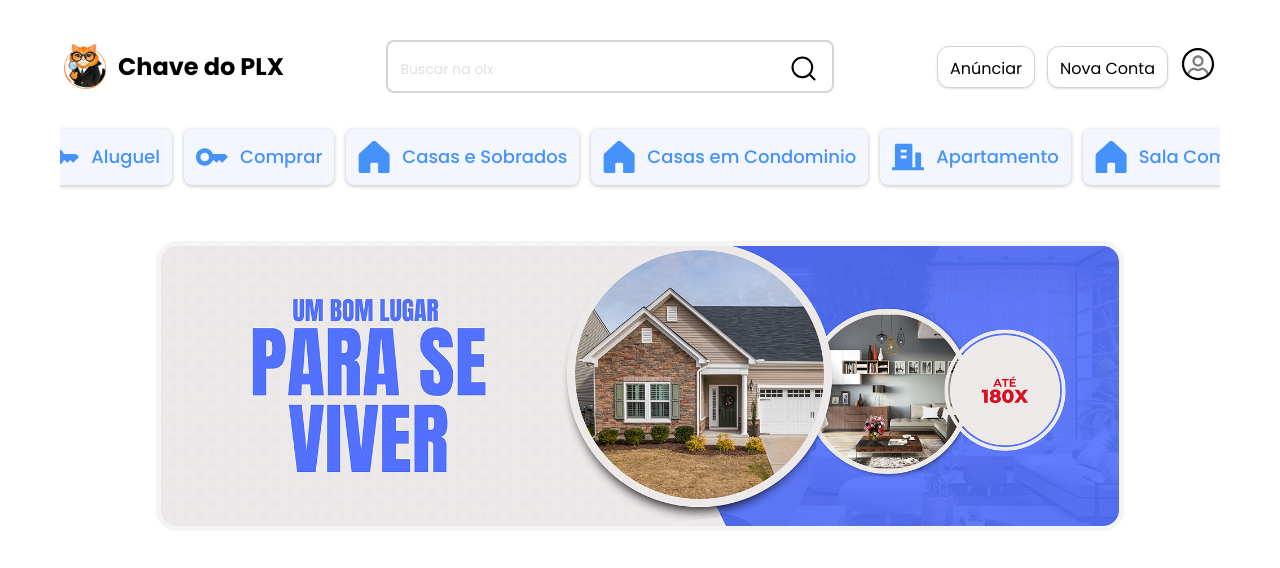
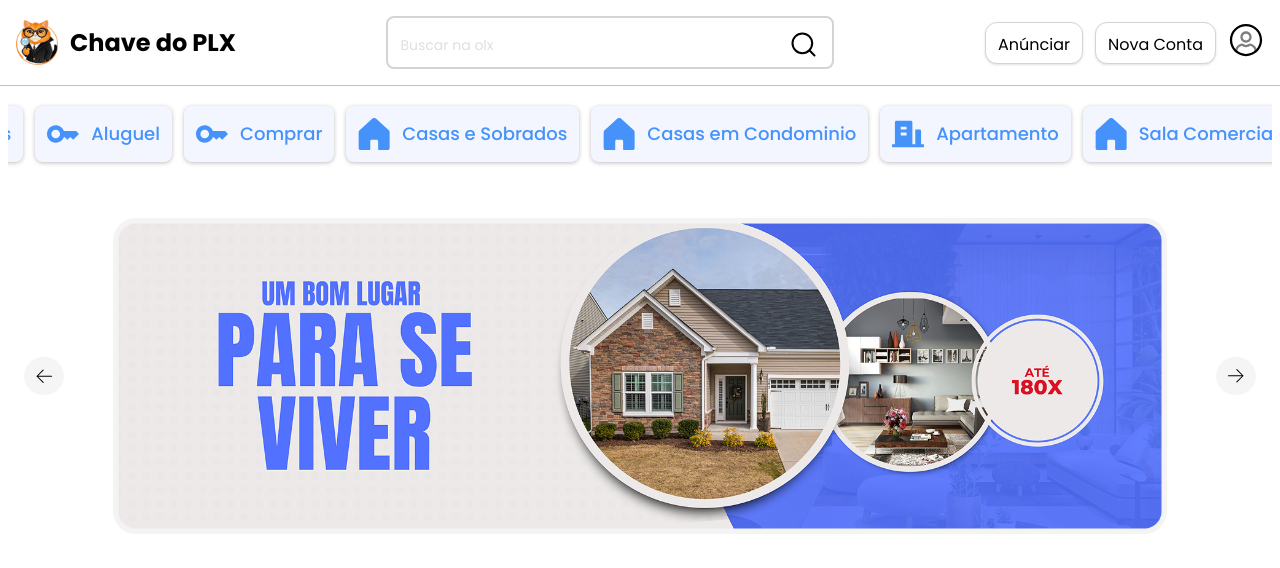
Before and after one commit to MiracleForge/projetc_imovel_front, a Next.js app: page / in a window 1280 px wide. Shown: the top 568 px of the page. Built offline with nearby package versions, Linux system fonts and the light colour scheme; no server answers.

Commit message:
Chore(OPtimization Carousel): using memo to optimaze component carousel, more responsive

```diff
--- a/src/app/(pages)/(dynamic)/page.tsx
+++ b/src/app/(pages)/(dynamic)/page.tsx
@@ -4,9 +4,9 @@ import { categoryData } from "@/src/data/categoryButtonData.data";
 
 export default function Home() {
   return (
-    <main className="flex min-h-screen flex-col items-center bg-white p-3 space-y-12">
+    <main className="flex min-h-screen flex-col items-center bg-white px-2 py-3 lg:space-y-12">
 
-      <div className="w-full flex lg:justify-center space-x-3 flex-nowrap overflow-x-auto no-scrollbar">
+      <div className="w-full flex lg:justify-center space-x-3 flex-nowrap overflow-x-auto no-scrollbar px-1">
         {categoryData.map((btn, index) => (
           <CategoryButton key={index} label={btn.name} url={btn.url} iconPath={btn.icon} />
         ))}
--- a/src/app/layout.tsx
+++ b/src/app/layout.tsx
@@ -21,7 +21,7 @@ export default async function RootLayout({ children }: { children: React.ReactNo
         <link rel="preconnect" href="https://challenges.cloudflare.com" />
       </head>
 
-      <body className={`${poppins.variable} antialiased lg:pt-6 lg:px-12`}>
+      <body className={`${poppins.variable} antialiased`}>
         {children}
 
         {/* Script recomendado pelo Cloudflare */}
--- a/src/components/layouts/banners/HeroBannerCarousel.layout.tsx
+++ b/src/components/layouts/banners/HeroBannerCarousel.layout.tsx
@@ -1,30 +1,139 @@
+"use client";
+
+import { useRef, useEffect, useCallback, memo } from "react";
 import { heroCarrouselData } from "@/src/data/heroCarousel.data";
 import Image from "next/image";
 
 export default function HeroBannerCarousel() {
+  const carouselRef = useRef<HTMLUListElement>(null);
+  const intervalRef = useRef<NodeJS.Timeout | null>(null);
+
+  const nextSlide = useCallback(() => {
+    const el = carouselRef.current;
+    if (!el) return;
+
+    const width = el.clientWidth;
+    const lastIndex = heroCarrouselData.length - 1;
+    const isLast = el.scrollLeft >= width * lastIndex;
+
+    el.scrollTo({
+      left: isLast ? 0 : el.scrollLeft + width,
+      behavior: "smooth",
+    });
+  }, []);
+
+  const prevSlide = useCallback(() => {
+    const el = carouselRef.current;
+    if (!el) return;
+
+    const width = el.clientWidth;
+    const first = el.scrollLeft === 0;
+    const lastIndex = heroCarrouselData.length - 1;
+
+    el.scrollTo({
+      left: first ? width * lastIndex : el.scrollLeft - width,
+      behavior: "smooth",
+    });
+  }, []);
+
+  useEffect(() => {
+    const startAutoplay = () => {
+      intervalRef.current = setInterval(nextSlide, 4500);
+    };
+
+    const stopAutoplay = () => {
+      if (intervalRef.current) clearInterval(intervalRef.current);
+    };
+
+    startAutoplay();
+
+    const handleVisibility = () => {
+      document.hidden ? stopAutoplay() : startAutoplay();
+    };
+
+    document.addEventListener("visibilitychange", handleVisibility);
+
+    return () => {
+      stopAutoplay();
+      document.removeEventListener("visibilitychange", handleVisibility);
+    };
+  }, [nextSlide]);
+
   return (
-    <ul className="hero-carousel flex overflow-x-auto snap-x snap-mandatory w-full aspect-4/1 relative no-scrollbar m-0 p-0 list-none">
-      {heroCarrouselData.map((item, index) => (
-        <li
-          key={index}
-          className="snap-center shrink-0 w-full h-full relative"
+    <div className="relative w-full aspect-3/1 md:aspect-4/1 overflow-hidden">
+      <CarouselSlides carouselRef={carouselRef} />
+
+      <CarouselButton onClick={prevSlide} position="left" rotate />
+      <CarouselButton onClick={nextSlide} position="right" />
+    </div>
+  );
+}
+
+
+const CarouselButton = memo(function CarouselButton({
+  onClick,
+  position,
+  rotate,
+}: {
+  onClick: () => void;
+  position: "left" | "right";
+  rotate?: boolean;
+}) {
+  return (
+    <button
+      onClick={onClick}
+      className={`absolute hidden md:block ${position === "left" ? "left-4" : "right-4"
+        } top-1/2 -translate-y-1/2 p-3 bg-[#F5F5F5] hover:bg-foreground hover:scale-110 rounded-full z-10`}
     >
       <Image
-            src={item.url}
-            alt="Imagem promocional destacando a inauguração especial do site"
-            role="img"
-            aria-label="Banner da inauguração especial do site com destaque visual em alta resolução"
+        src="/miscellaneous/arrow-vector.svg"
+        alt=""
+        width={16}
+        height={16}
+        priority={false}
+        className={rotate ? "rotate-180" : ""}
+      />
+    </button>
+  );
+});
+
+
+const CarouselItem = memo(function CarouselItem({
+  url,
+  index,
+}: {
+  url: string;
+  index: number;
+}) {
+  return (
+    <li className="snap-center shrink-0 w-full h-full relative">
+      <Image
+        src={url}
+        alt="Banner promocional"
         fill
         priority={index === 0}
-            fetchPriority={index === 0 ? "high" : "auto"}
         quality={75}
+        loading={index === 0 ? "eager" : "lazy"}
         sizes="100vw"
-            loading="eager"
-            decoding="async"
         style={{ objectFit: "contain" }}
       />
     </li>
+  );
+});
+
+function CarouselSlides({
+  carouselRef,
+}: {
+  carouselRef: React.RefObject<HTMLUListElement | null>;
+}) {
+  return (
+    <ul
+      ref={carouselRef}
+      className="flex overflow-x-scroll snap-x snap-mandatory w-full h-full no-scrollbar list-none m-0 p-0 relative touch-pan-x"
+    >
+      {heroCarrouselData.map((item, index) => (
+        <CarouselItem key={index} url={item.url} index={index} />
       ))}
     </ul>
   );
-}
+};
--- a/src/components/layouts/headers/Navbar.tsx
+++ b/src/components/layouts/headers/Navbar.tsx
@@ -10,7 +10,7 @@ interface NavbarProps {
 
 export default function Navbar({ user }: NavbarProps) {
   return (
-    <header className="w-full relative boder border-b-foreground">
+    <header className="w-full relative border-b border-foreground">
       <nav className="flex flex-row items-center p-4 space-x-4 justify-between">
 
         <span className="inline-flex space-x-3 items-center">
--- a/src/data/heroCarousel.data.ts
+++ b/src/data/heroCarousel.data.ts
@@ -2,4 +2,5 @@
 export const heroCarrouselData = [
   { url: "/banners/hero-banner-1.png" },
   { url: "/banners/hero-banner-2.png" },
+  { url: "/banners/hero-banner-test.webp" },
 ]
```
Also changed, not shown: public/banners/hero-banner-test.webp (added), public/miscellaneous/arrow-vector.svg (added). Lines whose indentation alone changed are shown as unchanged.
